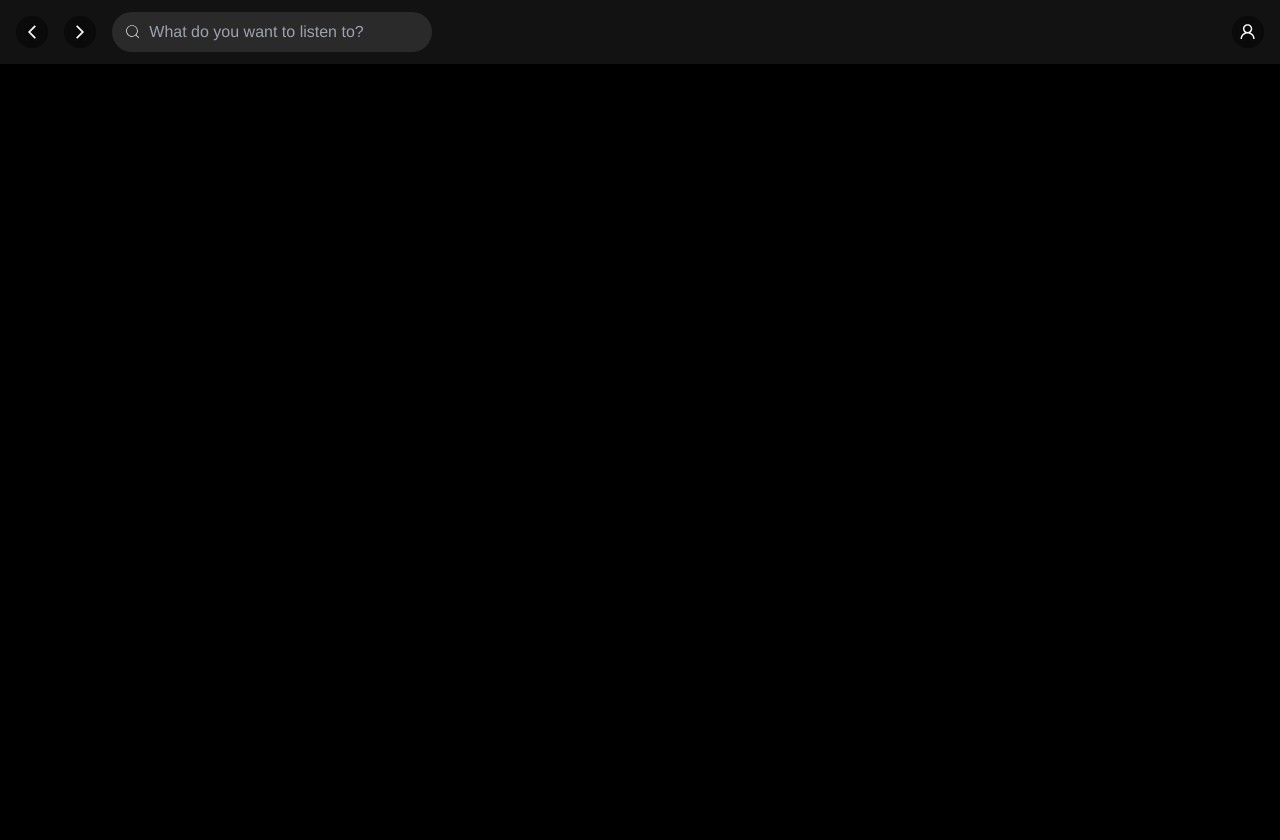
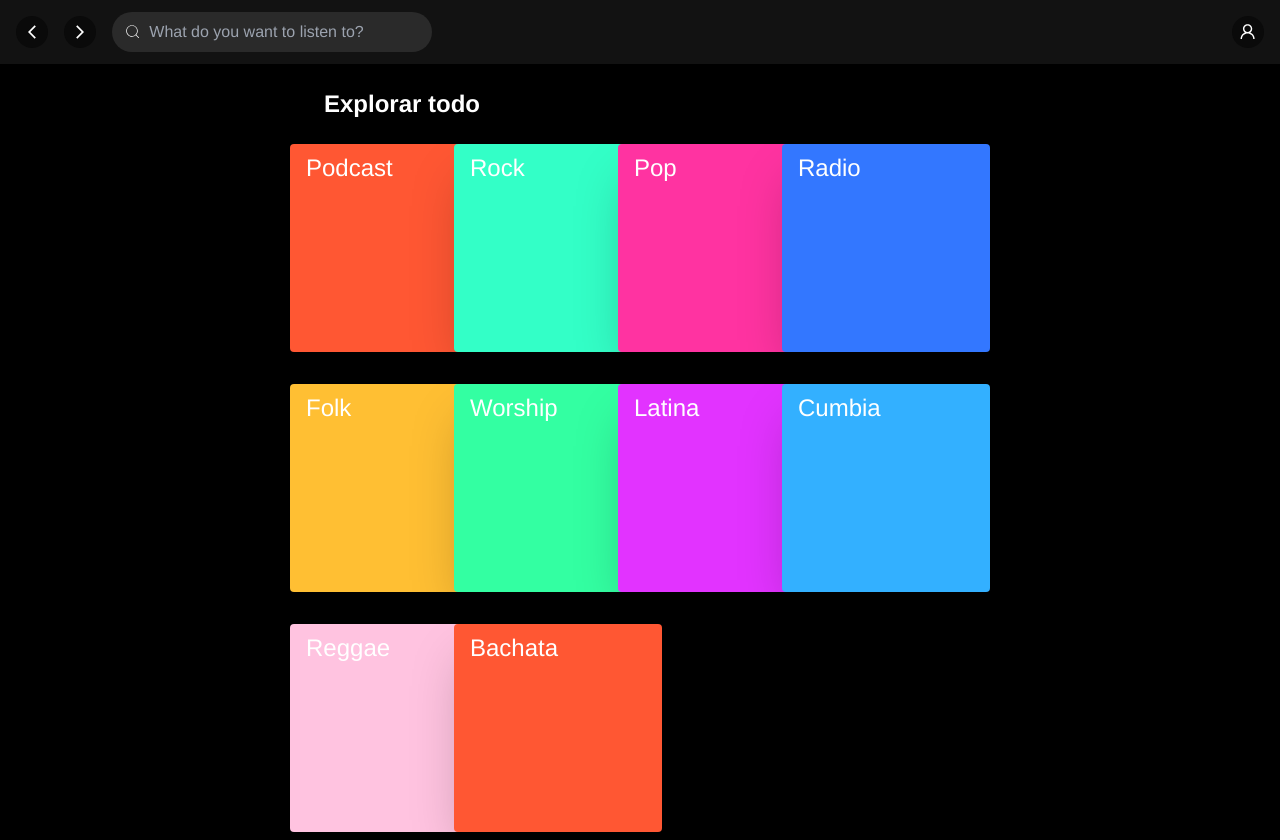
Before and after one commit to LucasEzequielBecerra/Spotify-Searcher, a React (Vite) app: page / in a window 1280 px wide. Before the commit the page ends 800 px from the top, so only its background shows below. Built offline with nearby package versions, Linux system fonts and the light colour scheme; a web font is replaced by a local one.

Commit message:
category cards and categories list cards created

```diff
--- /dev/null
+++ b/src/components/CategoriesListContainer/CategoriesListContainer.jsx
@@ -0,0 +1,31 @@
+import CategoryCard from './CategoryCard'
+
+const CategoriesListContainer = () => {
+  const categories = ['Podcast', 'Rock', 'Pop', 'Radio', 'Folk', 'Worship', 'Latina', 'Cumbia', 'Reggae', 'Bachata']
+  const colors = [
+    '#FF5733',
+    '#33FFC7',
+    '#FF33A1',
+    '#3377FF',
+    '#FFBF33',
+    '#33FFA2',
+    '#E233FF',
+    '#33B0FF',
+    '#FFC3E0'
+  ]
+  return (
+    <div className='flex flex-col w-auto items-center m-auto mt-6 '>
+      <div className='w-6/12 pl-1 text-2xl mb-4'>
+        <h2 className=' font-bold'>Explorar todo</h2>
+      </div>
+      <div className='grid grid-cols-4 gap-4 w-6/12 justify-items-center'>
+        {categories.map((category, index) => {
+          const indexFinal = index >= 9 ? index - 9 : index
+          return <CategoryCard key={index} title={category} color={colors[indexFinal]}/>
+        })}
+      </div>
+    </div>
+  )
+}
+
+export default CategoriesListContainer
--- /dev/null
+++ b/src/components/CategoriesListContainer/CategoryCard.jsx
@@ -0,0 +1,16 @@
+import { Link } from 'react-router-dom'
+
+const CategoryCard = ({ title, color }) => {
+  return (
+    <>
+        <Link to="" className="flex bg-slate-200 w-52 h-52 p-2 m-2 rounded shadow-2xl hover:scale-105 duration-200" style={{ backgroundColor: `${color}` }}>
+            <div >
+                <span className="max-w-full h-auto p-2 text-2xl">{title}</span>
+            </div>
+        </Link>
+    </>
+
+  )
+}
+
+export default CategoryCard
--- a/src/components/Home/Home.jsx
+++ b/src/components/Home/Home.jsx
@@ -1,9 +1,11 @@
+import CategoriesListContainer from '../CategoriesListContainer/CategoriesListContainer'
 import HomeHeader from './HomeHeader'
 
 const Home = () => {
   return (
     <>
       <HomeHeader/>
+      <CategoriesListContainer/>
     </>
   )
 }
```
